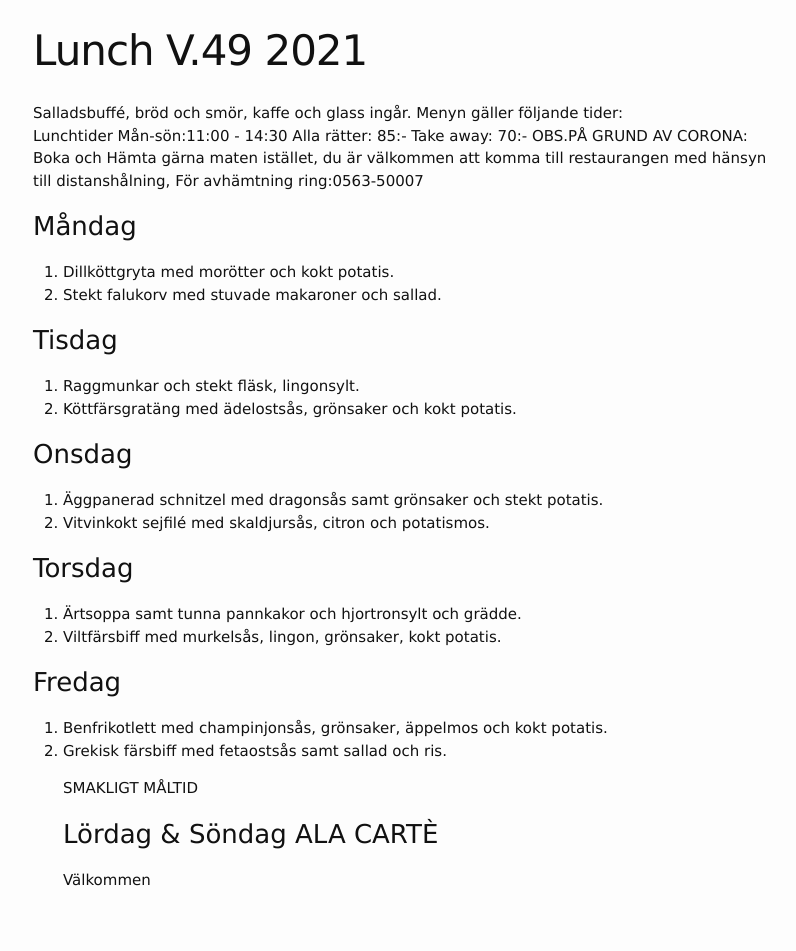
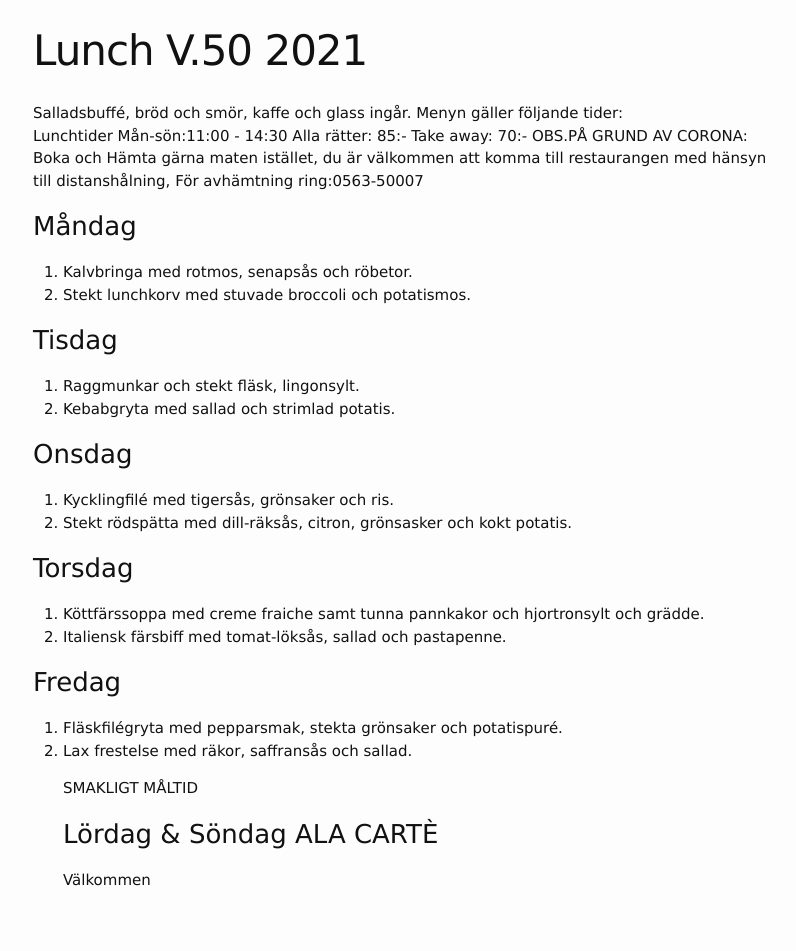
Before and after one commit to FarInn62/farinn62.github.io, a Jekyll site: the page built from lunch.md, in a window 1280 px wide. Shown: the whole page, without its empty margins (237-1033 px from the left). Built offline with Jekyll 4.4.1, drawn with Linux system fonts in a browser that asks for light colours.

Commit message:
Update lunch.md

```diff
--- a/lunch.md
+++ b/lunch.md
@@ -1,6 +1,6 @@
 ---
 layout: foodmenu
-title: Lunch V.49  2021
+title: Lunch V.50  2021
 permalink: /lunch/
 published: true
 ---
@@ -12,24 +12,24 @@ OBS.PÅ GRUND AV CORONA: Boka och Hämta gärna maten istället, du är välkomm
 
 
 ### Måndag
-1. Dillköttgryta med morötter och kokt potatis.
-2. Stekt falukorv med stuvade makaroner och sallad.
+1. Kalvbringa med rotmos, senapsås och röbetor.
+2. Stekt lunchkorv med stuvade broccoli och potatismos.
 
 ### Tisdag
 1. Raggmunkar och stekt fläsk, lingonsylt.
-2. Köttfärsgratäng med ädelostsås, grönsaker och kokt potatis.
+2. Kebabgryta med sallad och strimlad potatis.
 
 ### Onsdag
-1. Äggpanerad schnitzel med dragonsås samt grönsaker och stekt potatis.
-2. Vitvinkokt sejfilé med skaldjursås, citron och potatismos.
+1. Kycklingfilé med tigersås, grönsaker och ris.
+2. Stekt rödspätta med dill-räksås, citron, grönsasker och kokt potatis.
 
 ### Torsdag
-1. Ärtsoppa samt tunna pannkakor och hjortronsylt och grädde.
-2. Viltfärsbiff med murkelsås, lingon, grönsaker, kokt potatis.
+1. Köttfärssoppa med creme fraiche samt tunna pannkakor och hjortronsylt och grädde.
+2. Italiensk färsbiff med tomat-löksås, sallad och pastapenne.
 
 ### Fredag
-1. Benfrikotlett med champinjonsås, grönsaker, äppelmos och kokt potatis.
-2. Grekisk färsbiff med fetaostsås samt sallad och ris.
+1. Fläskfilégryta med pepparsmak, stekta grönsaker och potatispuré.
+2. Lax frestelse med räkor, saffransås och sallad.
 
     SMAKLIGT MÅLTID
 ### Lördag & Söndag ALA CARTÈ
```
